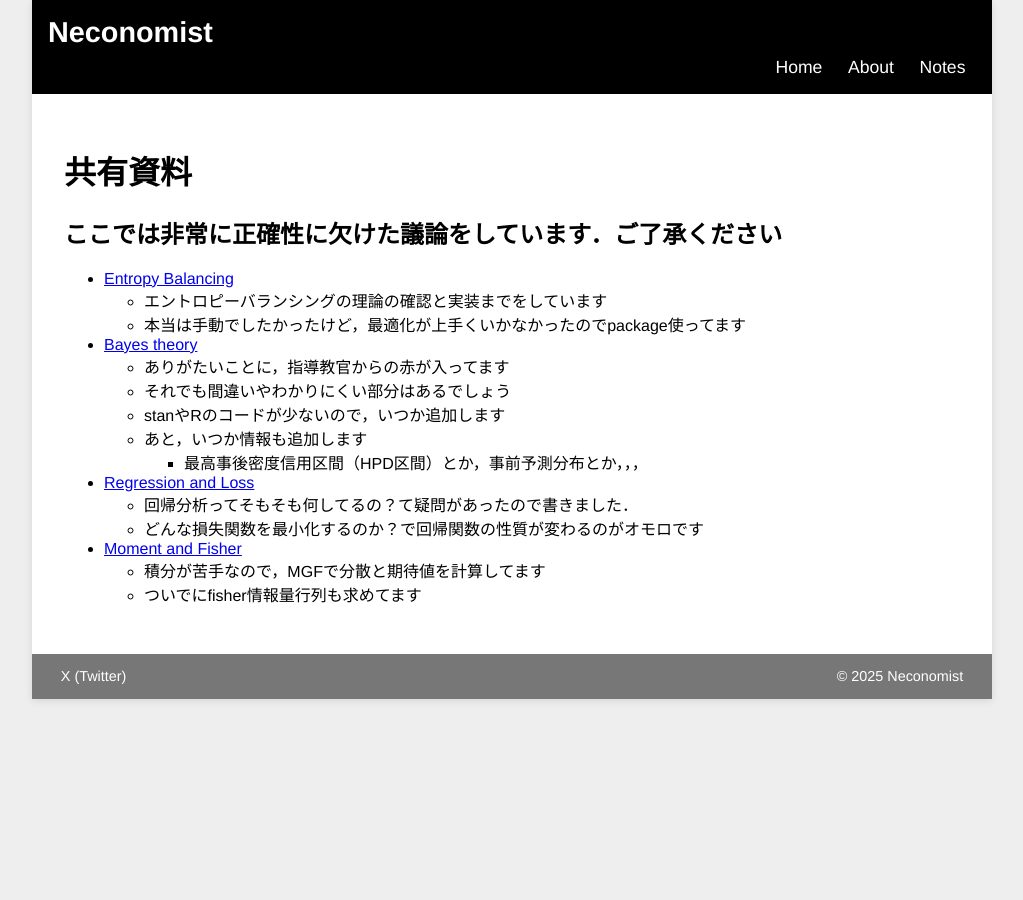
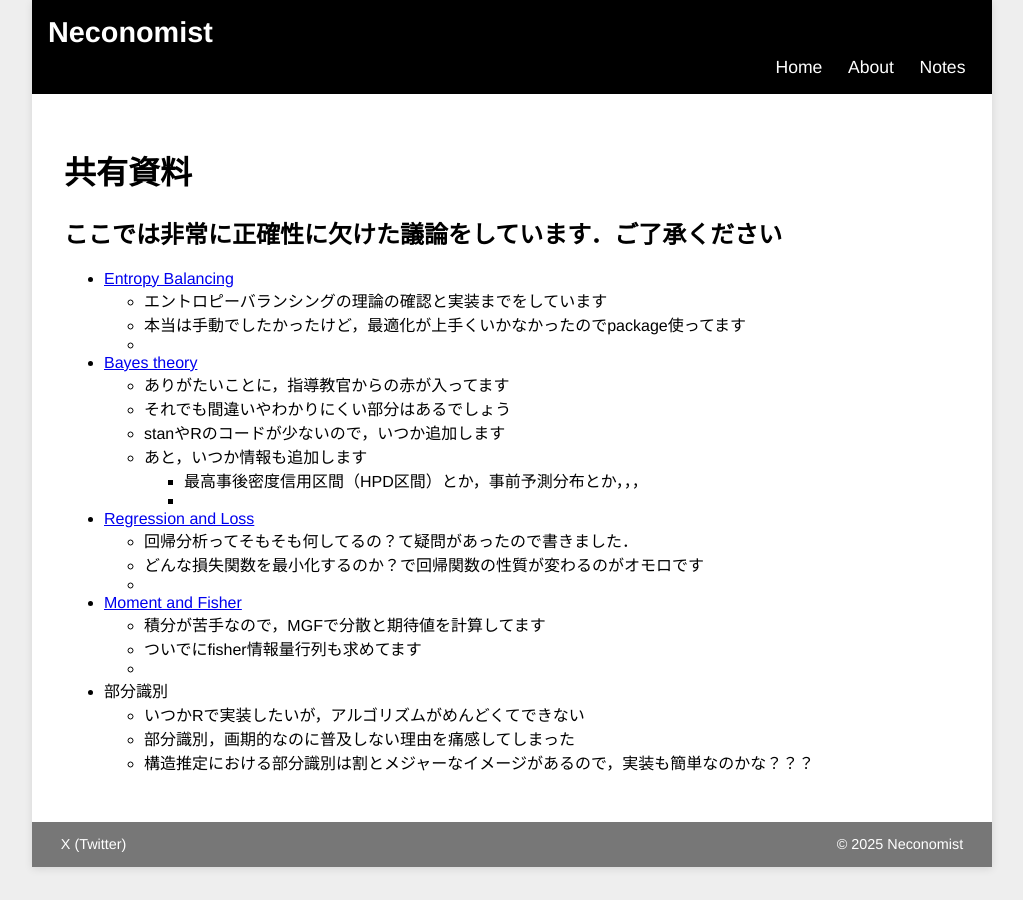
Before and after one commit to neconomist/neconomist.github.io, a Jekyll site: the page built from notes.md, in a window 1280 px wide. Shown: the whole page, without its empty margins (128-1151 px from the left). Built offline with Jekyll 4.4.1, drawn with Linux system fonts in a browser that asks for light colours.

Commit message:
Update notes.md

```diff
--- a/notes.md
+++ b/notes.md
@@ -10,6 +10,7 @@ permalink: /notes/
 - [Entropy Balancing](/notes/entropy_balancing.html)
   - エントロピーバランシングの理論の確認と実装までをしています
   - 本当は手動でしたかったけど，最適化が上手くいかなかったのでpackage使ってます
+  -
 
 
 
@@ -19,12 +20,21 @@ permalink: /notes/
   - stanやRのコードが少ないので，いつか追加します
   - あと，いつか情報も追加します
     - 最高事後密度信用区間（HPD区間）とか，事前予測分布とか，，，
+    -
 
 
 - [Regression and Loss](https://ivory-variraptor-cfc.notion.site/1d588be4f78980b9a34bfb458413a2d8)
   - 回帰分析ってそもそも何してるの？て疑問があったので書きました．
   - どんな損失関数を最小化するのか？で回帰関数の性質が変わるのがオモロです
+  -
 
 - [Moment and Fisher](https://ivory-variraptor-cfc.notion.site/Fisher-1ba88be4f78980b995f3f9ac82a5dfdc)
   - 積分が苦手なので，MGFで分散と期待値を計算してます
   - ついでにfisher情報量行列も求めてます
+  -
+
+
+- 部分識別
+  - いつかRで実装したいが，アルゴリズムがめんどくてできない
+  - 部分識別，画期的なのに普及しない理由を痛感してしまった
+  - 構造推定における部分識別は割とメジャーなイメージがあるので，実装も簡単なのかな？？？
```
